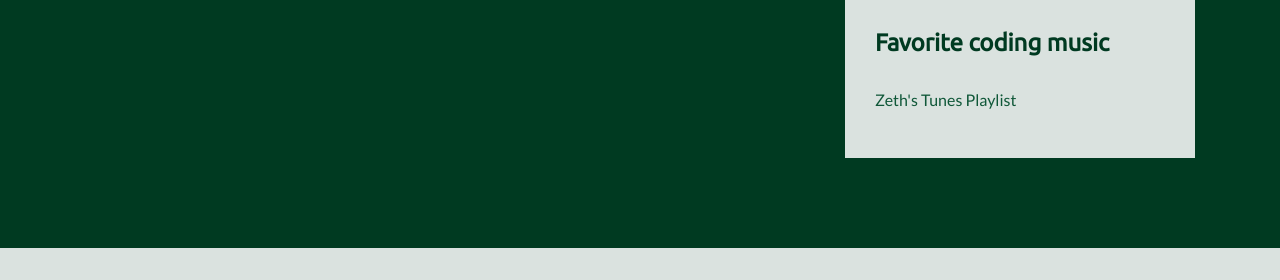
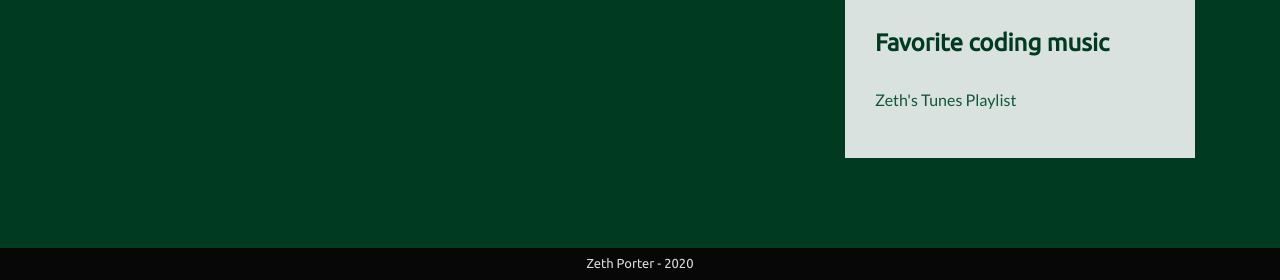
Before and after one commit to zethporter/Portfolio, a Flask app: template templates/home.html in a window 1280 px wide. Shown: the part 1834-2114 px from the top of the page. Before the commit the page ends 2082 px from the top, so only its background shows below. Run offline with Flask 2, Linux system fonts and the light colour scheme; the template is opened without the code that fills it, so the values that code supplies are empty; some libraries are stand-ins or nearby versions.

Commit message:
Updated app, and added footer to HTML

```diff
--- a/application.py
+++ b/application.py
@@ -8,4 +8,4 @@ def home():
 
 
 if __name__ == "__main__":
-    app.run(debug=True)
+    app.run(debug=True, port=8000, host="0.0.0.0")
--- a/static/assets/css/styles.css
+++ b/static/assets/css/styles.css
@@ -685,3 +685,22 @@ a.dotted-link:hover {
     max-width: inherit;
   }
 }
+
+.footer {
+margin: 0;
+}
+
+footer div{
+  background-color: #070707;
+  padding: .4em 0;
+  position: static;
+  margin-bottom: 0;
+}
+
+footer p{
+  color: var(--box-color);
+  text-align: center;
+  margin: 0;
+  font-family: 'Ubuntu', sans-serif;
+  font-size: small;
+}
--- a/templates/home.html
+++ b/templates/home.html
@@ -374,6 +374,12 @@
       <script type="text/javascript" src="static/assets/plugins/github-activity/github-activity-0.1.5.min.js"></script>
       <!-- custom js -->
       <script type="text/javascript" src="static/assets/js/main.js"></script>
+
+      <footer class="footer">
+        <div>
+        <p>Zeth Porter - 2020</p>
+        </div>
+    </footer>
   </body>
   </html>
 </html>
```
